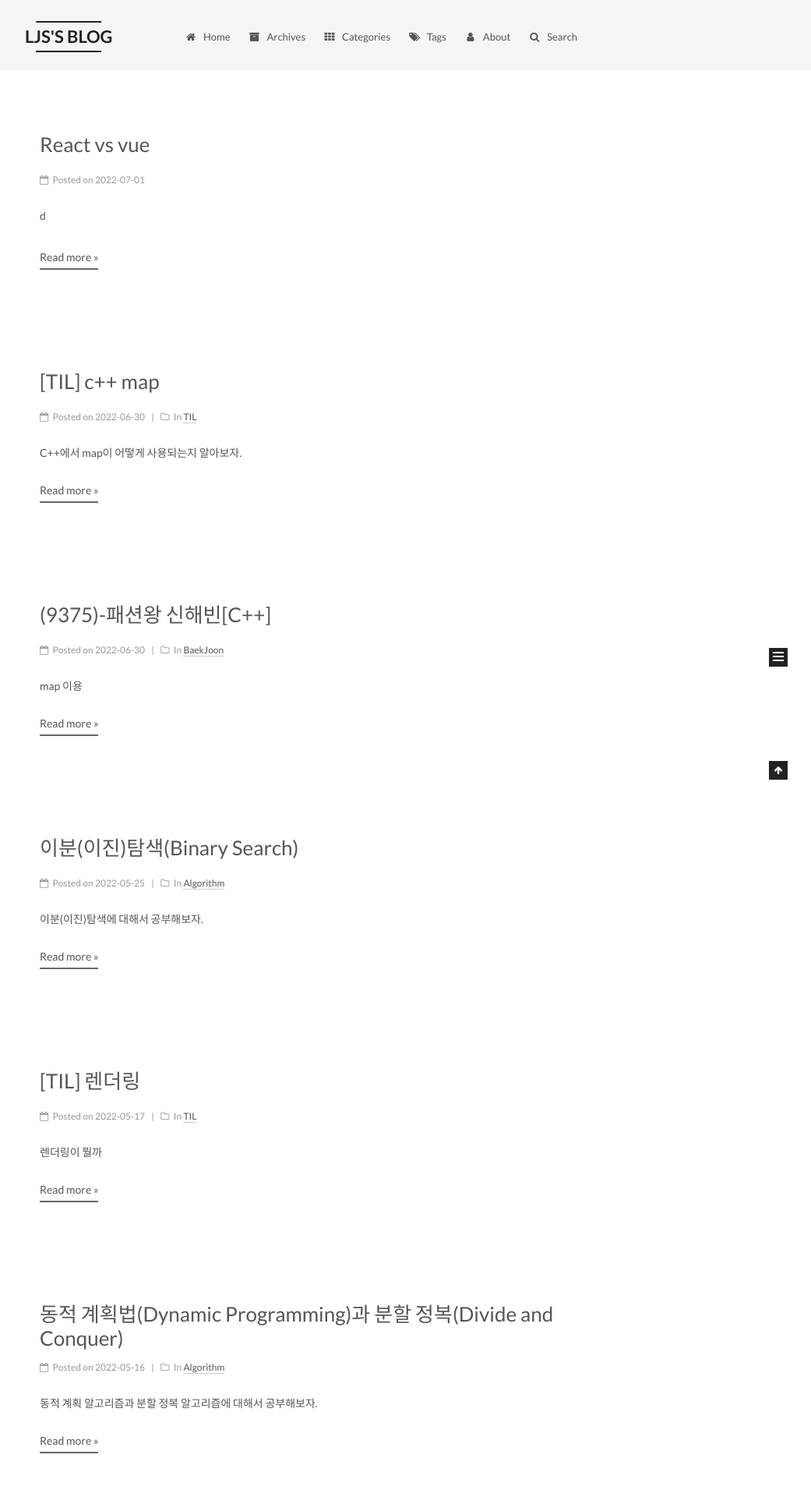
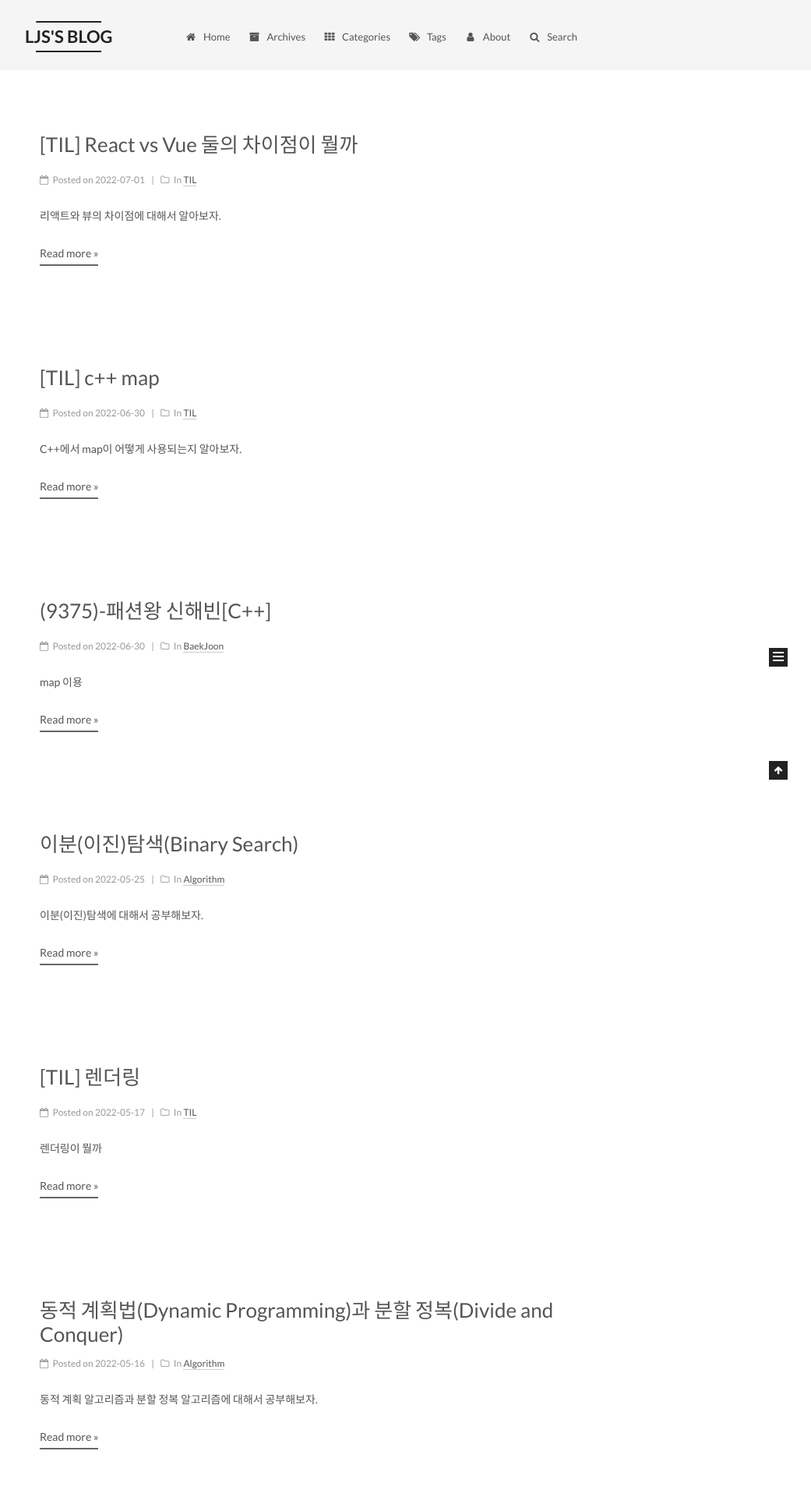
Before and after one commit to Lee-jisang/Lee-jisang.github.io, a Jekyll site: the page built from index.html, in a window 1280 px wide. Shown: the top 1920 px of the page at 78% size, without its empty margins (239-1280 px from the left). Built offline with Jekyll 4.4.1, drawn with Linux system fonts in a browser that asks for light colours; the list of posts is cut into pages by our own code; some of the changed lines change nothing that is shown.

Commit message:
Update 2022-07-01-React vs Vue.md

```diff
--- a/_posts/TIL/2022-07-01-React vs Vue.md
+++ b/_posts/TIL/2022-07-01-React vs Vue.md
@@ -1 +1,22 @@
-d
+---
+title: "[TIL] React vs Vue 둘의 차이점이 뭘까"
+categories:
+  - TIL
+excerpt: 리액트와 뷰의 차이점에 대해서 알아보자.
+date: 2022-07-01
+tags:
+- React
+- Vue
+---
+
+
+
+
+> # UI 라이브러리 vs 프레임워크
+---
+
+
+먼저 리액트는 UI 라이브러리입니다.(https://reactjs.org/) 다들 아시겠지만 라이브러리는 참조가 쉽고, 라이브러리의 일부분만 가져와서 사용하는 게 편리합니다. 또한 리액트는 UI 라이브러리이기 때문에 리액트 자체만으론 전역 상태 관리, 라우팅, 빌드 시스템 등을 지원하지 않습니다. 리액트에서 앞선 기능들을 사용하려면 Redux, Mobx 등을 사용해야 합니다.
+
+
+반면 뷰는 자바스크립트 프로그레시브 프레임워크입니다.(https://vuejs.org/) 이 부분이 무척 재밌는 부분인데 프레임워크가 아닌 프로그레시브라는 점 때문입니다. 뷰의 코어 팀 맴버인 카와구치 카즈야씨가 집필한 책 Vue.js 철저입문 첫 챕터에 보면 이와 같은 표현이 나옵니다.
```
